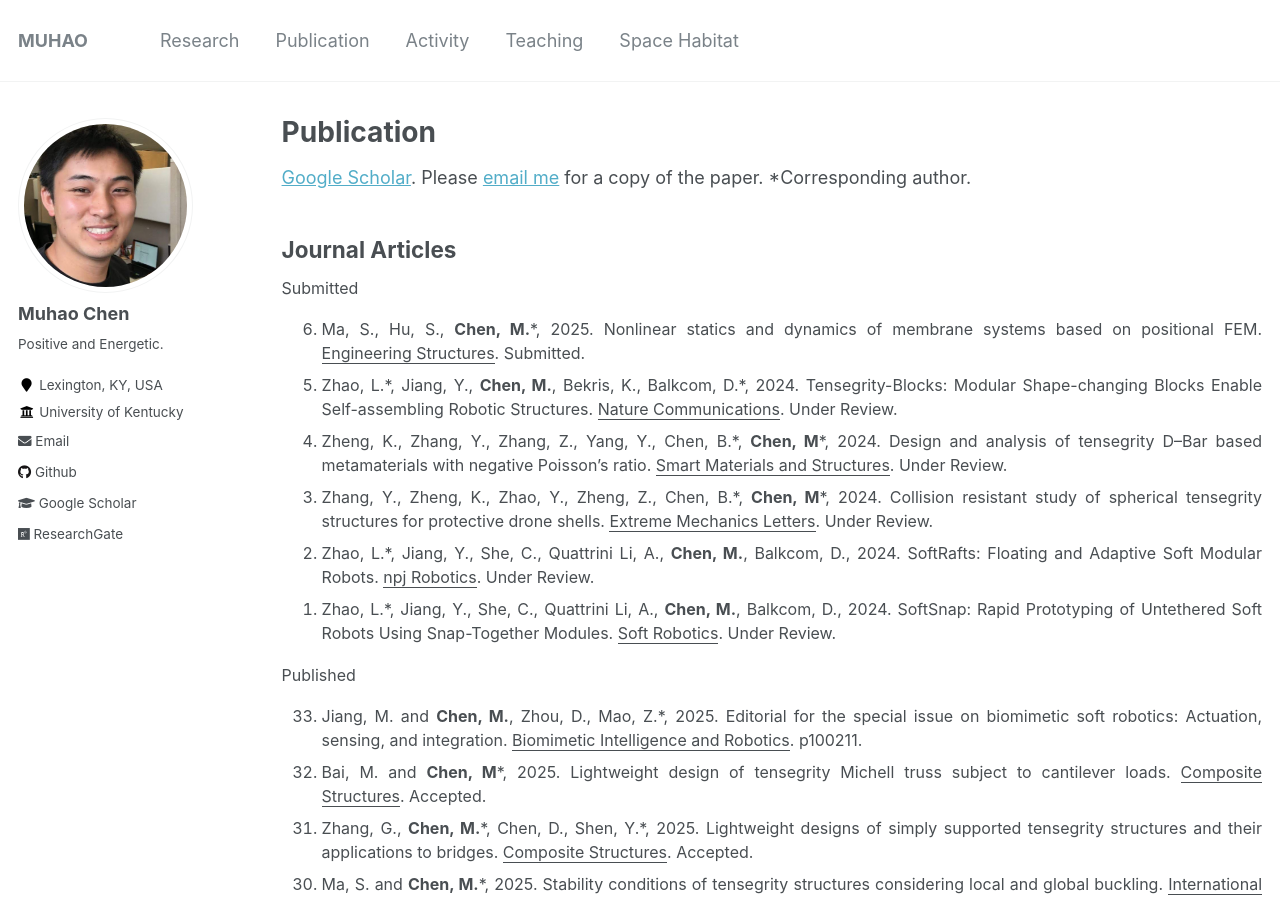
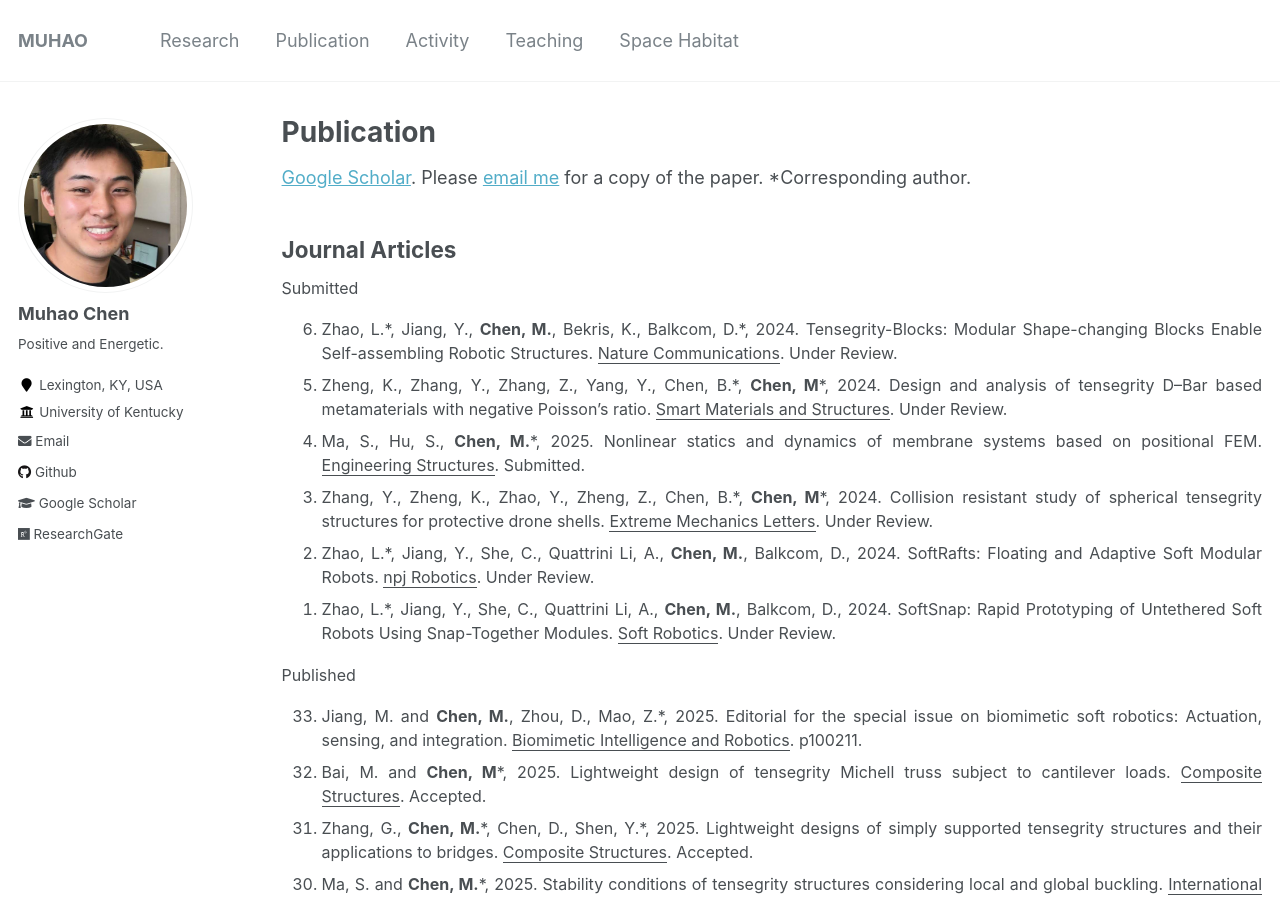
Before and after one commit to Muhao-Chen/muhao-chen.github.io, a Jekyll site: the page built from _pages/publication.md, in a window 1280 px wide and 900 px high. Built offline with Jekyll 4.4.1, drawn with Linux system fonts in a browser that asks for light colours.

```diff
--- a/_pages/publication.md
+++ b/_pages/publication.md
@@ -16,10 +16,10 @@ toc: true
 <font size=3>
 Submitted
 <ol reversed>
-<li>Ma, S., Hu, S., <strong>Chen, M.</strong>*, 2025. Nonlinear statics and dynamics of membrane systems based on positional FEM. <u>Engineering Structures</u>. Submitted.</li>
 <!-- <li> Chen, Y.*, <strong>Chen, M.</strong>, Xia, X., Hermanson, J.C., Qi, F., 2025. Efficient Monte Carlo Simulations of Coagulation Based on Weighted Particle Strategies. <u>Powder Technology</u>. Under Review. </li> -->
 <li> Zhao, L.*, Jiang, Y., <strong>Chen, M.</strong>, Bekris, K., Balkcom, D.*, 2024. Tensegrity-Blocks: Modular Shape-changing Blocks Enable Self-assembling Robotic Structures. <u>Nature Communications</u>. Under Review. </li>
 <li> Zheng, K., Zhang, Y., Zhang, Z., Yang, Y., Chen, B.*, <strong>Chen, M</strong>*, 2024. Design and analysis of tensegrity D–Bar based metamaterials with negative Poisson’s ratio. <u>Smart Materials and Structures</u>. Under Review. </li>
+<li>Ma, S., Hu, S., <strong>Chen, M.</strong>*, 2025. Nonlinear statics and dynamics of membrane systems based on positional FEM. <u>Engineering Structures</u>. Submitted.</li>
 <li> Zhang, Y., Zheng, K., Zhao, Y., Zheng, Z., Chen, B.*, <strong>Chen, M</strong>*, 2024. Collision resistant study of spherical tensegrity structures for protective drone shells. <u>Extreme Mechanics Letters</u>. Under Review. </li>
 <!-- <li> <strong>Chen, M.</strong>*, 2024. Mass efficient Double-Helix Tensegrity for underwater, land, air, and space applications. <u>Computer Methods in Applied Mechanics and Engineering</u>.-->
 <!-- <li> <strong>Chen, M.</strong>*, Shen, Y., Majji, M. and Skelton, R.E. Integrated economic sensor/actuator selection and covariance control for tensegrity robots. 2023. <u>Automatica</u>. </li> -->
```
